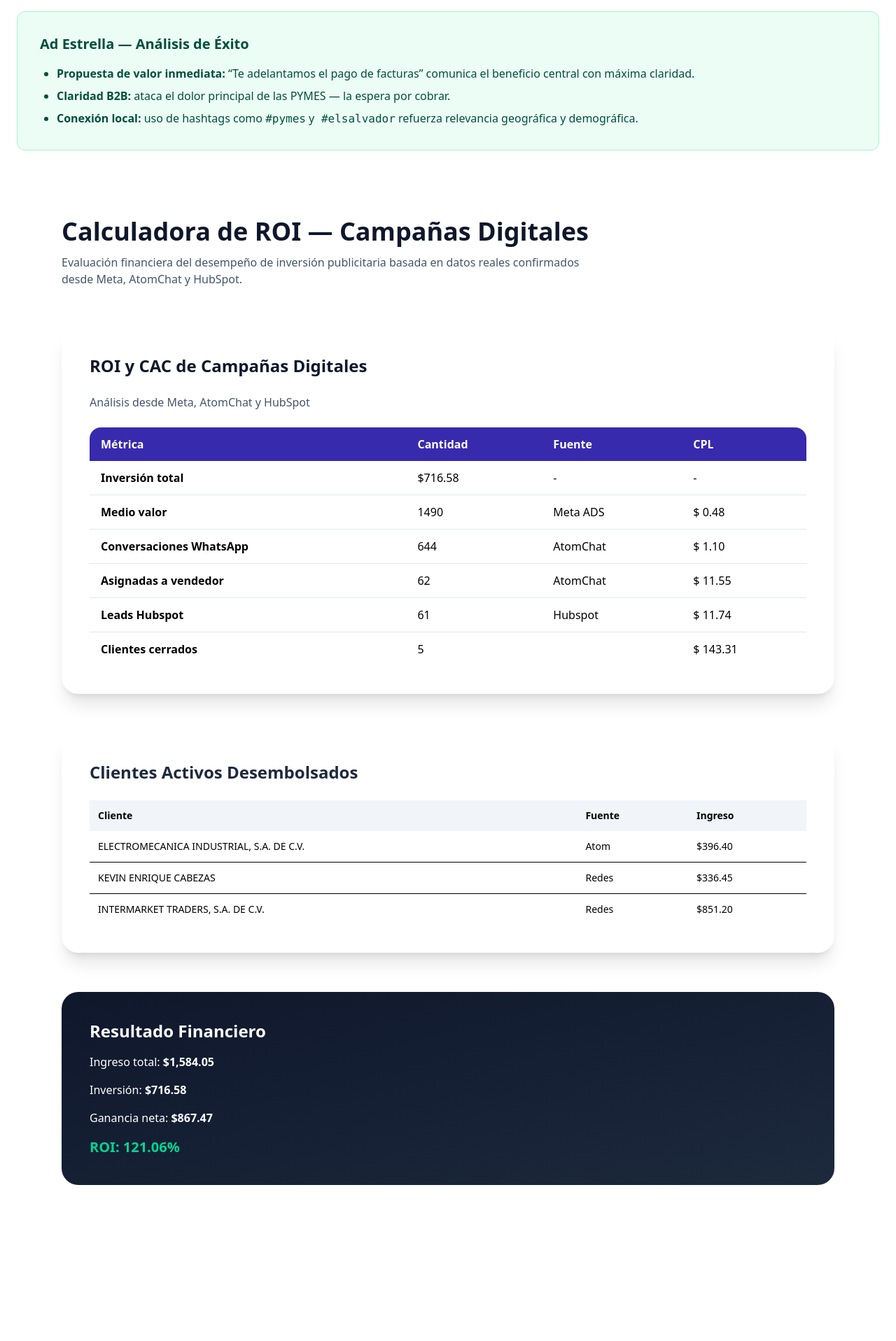
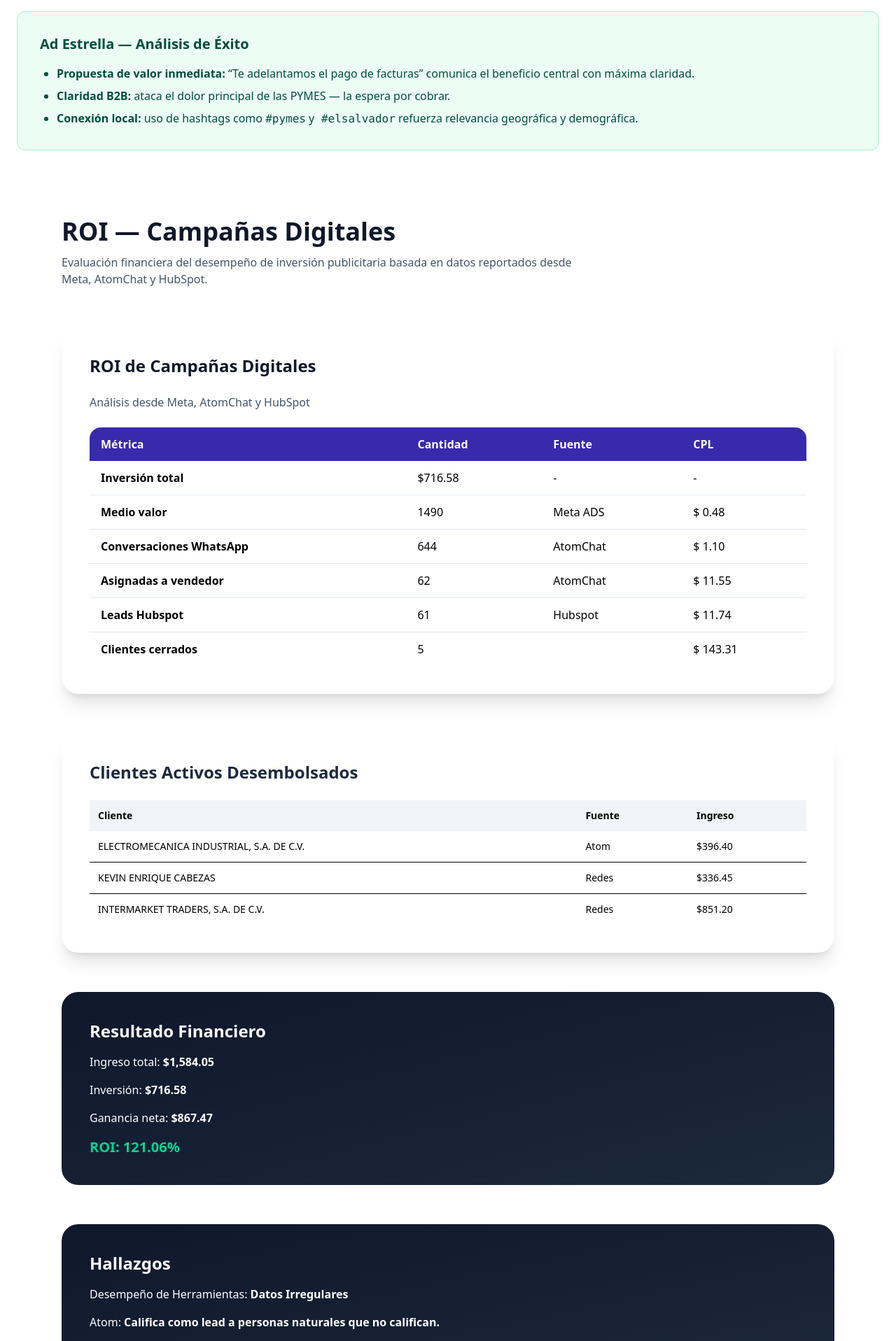
Before and after one commit to judsther/abaco-strategy, a React (Vite) app: page /ads-report in a window 1280 px wide. Shown: the part 880-2797 px from the top of the page at 70% size. Before the commit the page ends 2678 px from the top, so only its background shows below. Built offline with nearby package versions, Linux system fonts and the light colour scheme.

Commit message:
flujo actualizado

```diff
--- a/src/pages/ads/AdsReport.jsx
+++ b/src/pages/ads/AdsReport.jsx
@@ -11,10 +11,10 @@ export default function AdsReport() {
 
       <header className="space-y-3">
         <h1 className="text-4xl font-semibold text-slate-900">
-          Reporte de Rendimiento y Leads Reales
+          Reporte de Rendimiento y Leads
         </h1>
         <p className="text-slate-600">
-          Ábaco Capital — Factoraje B2B · Sep–Dic 2025 · Generado: 2026-01-05
+          Ábaco Capital — Factoraje B2B · Sep–Dic 2025 ·
         </p>
       </header>
 
--- a/src/pages/ads/components/ROICalculatorView.jsx
+++ b/src/pages/ads/components/ROICalculatorView.jsx
@@ -4,17 +4,17 @@ export default function ROICalculatorView() {
       {/* Header */}
       <header className="space-y-3">
         <h1 className="text-4xl font-bold text-slate-900">
-          Calculadora de ROI — Campañas Digitales
+          ROI — Campañas Digitales
         </h1>
         <p className="text-slate-600 max-w-3xl">
           Evaluación financiera del desempeño de inversión publicitaria basada
-          en datos reales confirmados desde Meta, AtomChat y HubSpot.
+          en datos reportados desde Meta, AtomChat y HubSpot.
         </p>
       </header>
 
       <section className="bg-white rounded-3xl shadow-xl p-10 space-y-6">
         <h2 className="text-2xl font-bold text-slate-900">
-          ROI y CAC de Campañas Digitales
+          ROI de Campañas Digitales
         </h2>
         <p className="text-slate-600">
           Análisis desde Meta, AtomChat y HubSpot
@@ -128,7 +128,21 @@ export default function ROICalculatorView() {
           Ganancia neta: <span className="font-semibold">$867.47</span>
         </p>
         <p className="text-xl font-bold text-emerald-400">ROI: 121.06%</p>
+      </section>
+      {/* Hallazgos */}
+      <section className="bg-linear-to-br from-slate-900 to-slate-800 text-white rounded-3xl p-10 space-y-4">
 
+        <h2 className="text-2xl font-bold">Hallazgos</h2>
+        <p>
+          Desempeño de Herramientas: <span className="font-semibold">Datos Irregulares</span>
+        </p>
+        <p>
+          Atom: <span className="font-semibold">Califica como lead a personas naturales que no califican.</span>
+        </p>
+        <p>
+          HubSpot: <span className="font-semibold">Guarda los leads desde Atom</span>
+        </p>
+        {/* <p className="text-xl font-bold text-emerald-400">ROI: 121.06%</p> */}
       </section>
     </div>
   );
```
